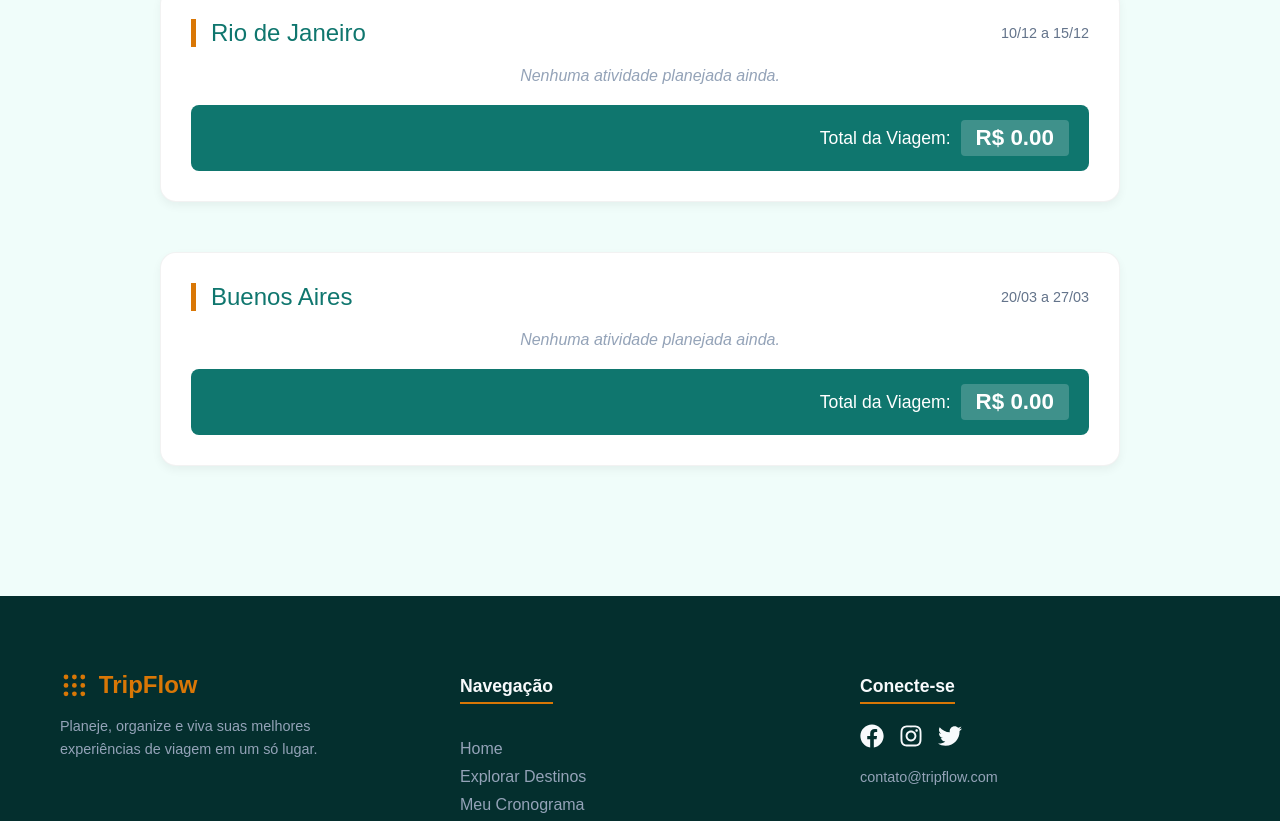
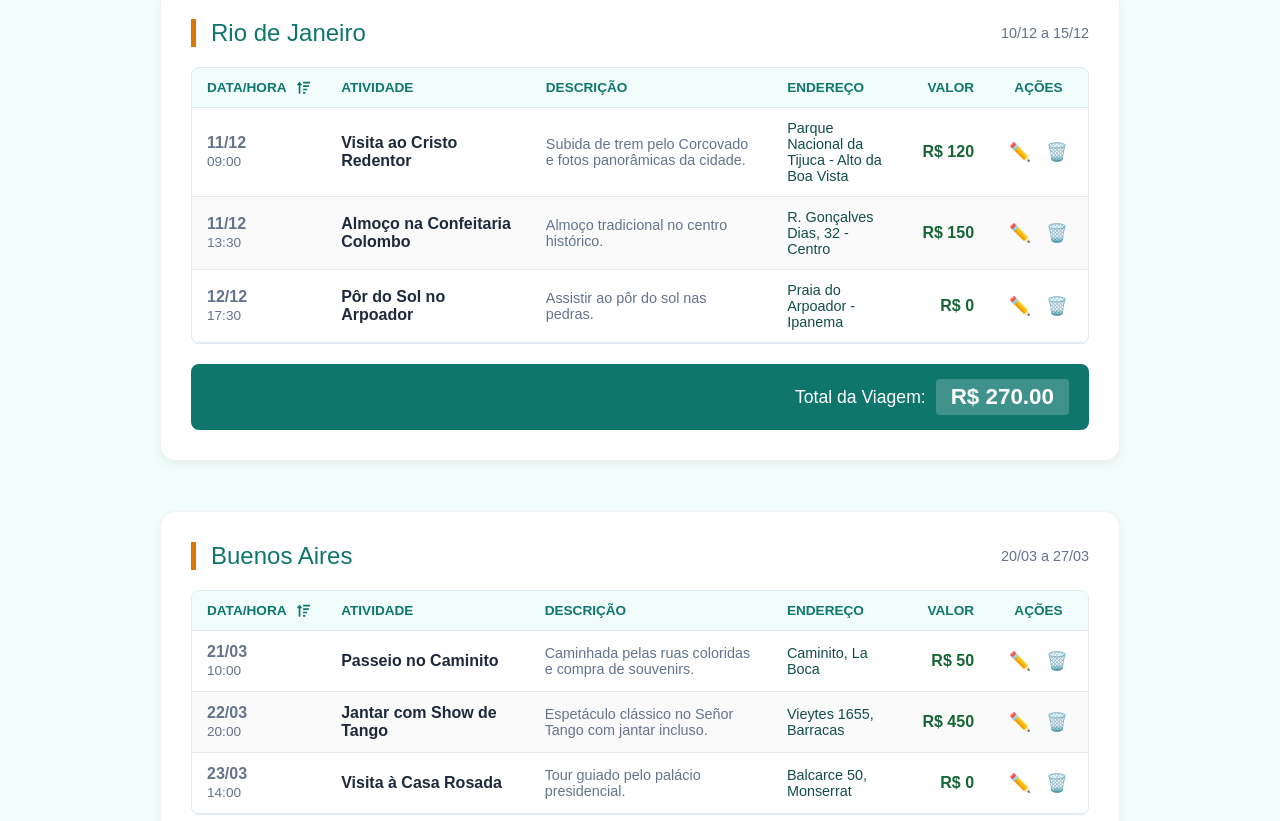
Before and after one commit to pedro-yoshiaki/planejador_viagens_tripflow_JS, a React (Create React App) app: page /cronograma in a window 1280 px wide. Shown: the part 919-1740 px from the top of the page. Built offline with nearby package versions, Linux system fonts and the light colour scheme.

Commit message:
Revisão Projeto -> Adicionado comentários explicativos nos componentes

```diff
--- a/src/components/common/Button/Button.css
+++ b/src/components/common/Button/Button.css
@@ -1,6 +1,6 @@
 /* Estilos Base */
 .btn {
-    display: inline-flex; /* Melhor que inline-block para alinhar ícones e texto */
+    display: inline-flex;
     align-items: center;
     justify-content: center;
     text-decoration: none;
@@ -11,7 +11,7 @@
     cursor: pointer;
     transition: all 0.2s ease-in-out;
     border: 2px solid transparent;
-    font-family: 'Poppins', sans-serif; /* Garante a fonte */
+    font-family: 'Poppins', sans-serif;
   }
 
   .btn:active {
--- a/src/components/common/Button/Button.js
+++ b/src/components/common/Button/Button.js
@@ -1,3 +1,5 @@
+// Componente padrão de botão para todo SPA
+
 import React from 'react';
 import { Link } from 'react-router-dom';
 import './Button.css';
--- a/src/components/features/ColorCard/ColorCard.js
+++ b/src/components/features/ColorCard/ColorCard.js
@@ -1,3 +1,5 @@
+// Componente usado em 'Sobre' que apresenta a paleta de Cores
+
 import React from 'react';
 import './ColorCard.css';
 
--- a/src/components/features/CurrencyConverter/CurrencyConverter.js
+++ b/src/components/features/CurrencyConverter/CurrencyConverter.js
@@ -1,3 +1,5 @@
+// Componente usado em "Câmbio" para converter moedas (Euro, Dólar, Libra) para Real
+
 import React, { useEffect, useState } from "react";
 import { useAppContext } from "../../../context/AppContext";
 import Button from "../../common/Button/Button"
--- a/src/components/features/FeatureCard/FeatureCard.js
+++ b/src/components/features/FeatureCard/FeatureCard.js
@@ -1,3 +1,5 @@
+// Componente usado na section Features de Home, mostrar as funcionalidades do SPA
+
 import React from 'react';
 import './FeatureCard.css';
 
--- a/src/components/features/ObjetivoCard/ObjetivoCard.js
+++ b/src/components/features/ObjetivoCard/ObjetivoCard.js
@@ -1,3 +1,5 @@
+// Componente usado em "Sobre" para mostrar os objetivos do SPA
+
 import React from 'react';
 import './ObjetivoCard.css';
 
--- a/src/components/features/TravelCard/TravelCard.js
+++ b/src/components/features/TravelCard/TravelCard.js
@@ -1,3 +1,5 @@
+// Componente usado na section "Destinos" de Home, com o objetivo de demonstrar o carregamento dinâmico de imagens
+
 import React from 'react';
 import { FaStar, FaPlane, FaRegCalendarAlt } from 'react-icons/fa';
 import './TravelCard.css';
--- a/src/context/AppContext.jsx
+++ b/src/context/AppContext.jsx
@@ -27,6 +27,8 @@ export function AppProvider({ children }) {
     }
   }, [viagens]);
 
+  /* --- CRUD VIAGENS --- */
+
   function adicionarViagem(novaViagem) {
     const id = Date.now();
     const viagemComLista = { ...novaViagem, id, atividades: [] };
@@ -47,7 +49,7 @@ export function AppProvider({ children }) {
   }
 
 
-  /* --- CRUD ATIVIDADES (NOVO) --- */
+  /* --- CRUD ATIVIDADES --- */
 
   // Adicionar (agora gera ID único para a atividade)
   function adicionarAtividade(idViagem, atividade) {
@@ -90,6 +92,7 @@ export function AppProvider({ children }) {
     );
   }
 
+  // Uso de API para o conversor de moedas
   async function buscarCambio(codigo = "USD-BRL,EUR-BRL") {
     try {
       const url = `https://economia.awesomeapi.com.br/json/last/${codigo}`;
--- a/src/data/viagens.json
+++ b/src/data/viagens.json
@@ -4,15 +4,77 @@
     "destino": "Rio de Janeiro",
     "dataInicio": "2025-12-10",
     "dataFim": "2025-12-15",
-    "atividades": [],
+    "atividades": [
+      {
+        "id": 101,
+        "atividade": "Visita ao Cristo Redentor",
+        "descricao": "Subida de trem pelo Corcovado e fotos panorâmicas da cidade.",
+        "valor": "120",
+        "local": "Rio de Janeiro",
+        "endereco": "Parque Nacional da Tijuca - Alto da Boa Vista",
+        "data": "2025-12-11",
+        "horario": "09:00"
+      },
+      {
+        "id": 102,
+        "atividade": "Almoço na Confeitaria Colombo",
+        "descricao": "Almoço tradicional no centro histórico.",
+        "valor": "150",
+        "local": "Rio de Janeiro",
+        "endereco": "R. Gonçalves Dias, 32 - Centro",
+        "data": "2025-12-11",
+        "horario": "13:30"
+      },
+      {
+        "id": 103,
+        "atividade": "Pôr do Sol no Arpoador",
+        "descricao": "Assistir ao pôr do sol nas pedras.",
+        "valor": "0",
+        "local": "Rio de Janeiro",
+        "endereco": "Praia do Arpoador - Ipanema",
+        "data": "2025-12-12",
+        "horario": "17:30"
+      }
+    ],
     "categoria": "Nacional"
   },
+
   {
     "id": 2,
     "destino": "Buenos Aires",
     "dataInicio": "2026-03-20",
     "dataFim": "2026-03-27",
-    "atividades": [],
+    "atividades": [{
+        "id": 201,
+        "atividade": "Passeio no Caminito",
+        "descricao": "Caminhada pelas ruas coloridas e compra de souvenirs.",
+        "valor": "50",
+        "local": "Buenos Aires",
+        "endereco": "Caminito, La Boca",
+        "data": "2026-03-21",
+        "horario": "10:00"
+      },
+      {
+        "id": 202,
+        "atividade": "Jantar com Show de Tango",
+        "descricao": "Espetáculo clássico no Señor Tango com jantar incluso.",
+        "valor": "450",
+        "local": "Buenos Aires",
+        "endereco": "Vieytes 1655, Barracas",
+        "data": "2026-03-22",
+        "horario": "20:00"
+      },
+      {
+        "id": 203,
+        "atividade": "Visita à Casa Rosada",
+        "descricao": "Tour guiado pelo palácio presidencial.",
+        "valor": "0",
+        "local": "Buenos Aires",
+        "endereco": "Balcarce 50, Monserrat",
+        "data": "2026-03-23",
+        "horario": "14:00"
+      }
+    ],
     "categoria": "Internacional"
   }
 ]
--- a/src/index.css
+++ b/src/index.css
@@ -19,12 +19,6 @@
 
   /* Cores de Transparência */
   --dark-transparent: rgba(255, 255, 255, 0.1);
-
-  /* Teste de cores
-  --primary: #60A5FA;
-  --secondary: #77d7e0;
-  --text: #334155;
-  --bg: #F8FAFC; */
 }
 
 body {
--- a/src/pages/Home/sections/Destinos.js
+++ b/src/pages/Home/sections/Destinos.js
@@ -26,9 +26,9 @@ function Destino (){
         }
     };
 
-    // Função provisória de agendamento (Integrante 1 vai conectar isso ao App.js depois)
+    // Função provisória de agendamento
     const handleAgendar = (destino) => {
-        alert(`Você clicou em agendar para: ${destino.nome}.\n(Em breve: Adiciona ao Cronograma)`);
+        alert(`Você clicou em agendar para: ${destino.nome}.\n(Em breve: Conexão com sites de viagem)`);
     };
     return (
             <section className="carousel-section">
--- a/src/pages/Home/sections/Features.js
+++ b/src/pages/Home/sections/Features.js
@@ -14,7 +14,7 @@ function Feature() {
             </div>
 
             <div className="features-grid">
-                {/* Agora usamos o componente 3 vezes, passando dados diferentes */}
+                {/* Uso do componente FeatureCard */}
 
                 <FeatureCard
                 icon={<FaSuitcase />}
```
